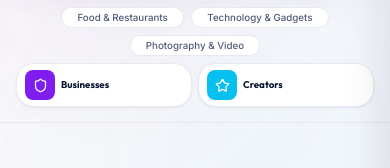
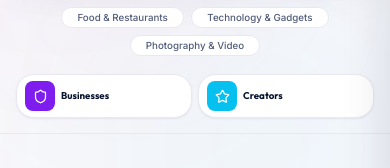
Before and after one commit to Racchu100/graphitex-digitals, a Next.js app: page / in a window 390 px wide. Shown: the part 535-703 px from the top of the page. Built offline with nearby package versions, Linux system fonts and the light colour scheme; no server answers.

Commit message:
style: add margin-top to hero actions on mobile to separate them from popular categories

```diff
--- a/src/app/(public)/page.module.css
+++ b/src/app/(public)/page.module.css
@@ -1683,6 +1683,7 @@
     max-width: 520px;
     gap: 8px;
     justify-content: center;
+    margin-top: var(--space-3);
   }
 
   .heroActionCard {
@@ -1948,6 +1949,7 @@
   .heroActions {
     max-width: 360px;
     gap: 6px;
+    margin-top: var(--space-3);
   }
 
   .heroActionCard {
```
Also changed, not shown: 1 other file (tests, documents, lock files or other folders).
